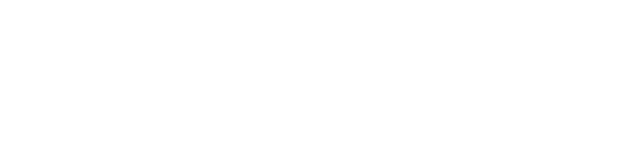
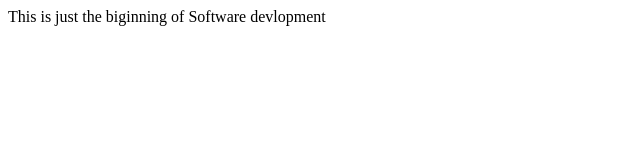
Before and after one commit to BarackAdida/test-repo, a plain HTML site: page index.html in a window 1280 px wide. Shown: the whole page, without its empty margins (0-640 px from the left). Drawn offline with Linux system fonts and the light colour scheme.

Commit message:
index.html

```diff
--- a/index.html
+++ b/index.html
@@ -6,6 +6,6 @@
     <title>Adida Barack</title>
 </head>
 <body>
-
+    This is just the biginning of Software devlopment
 </body>
 </html>
```
